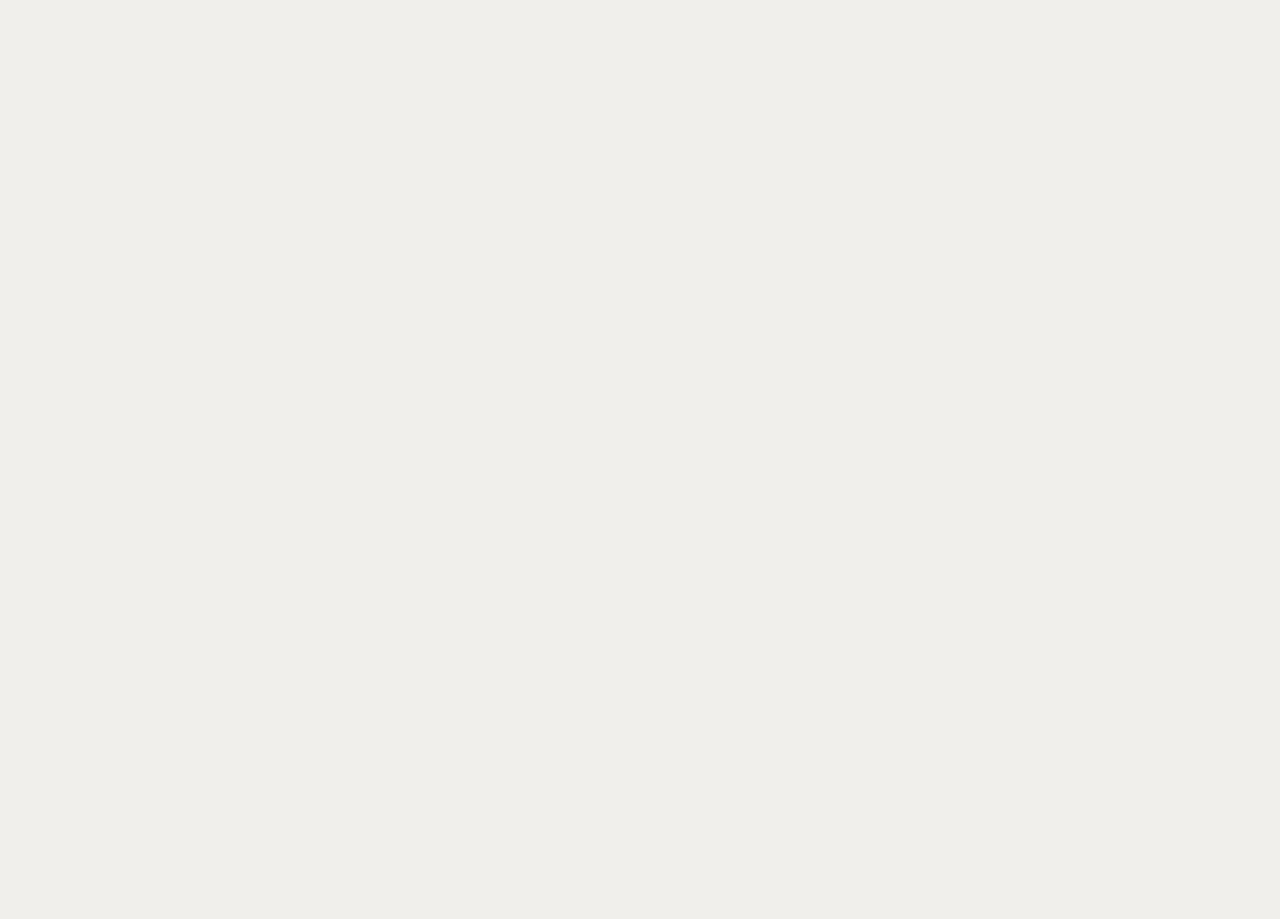
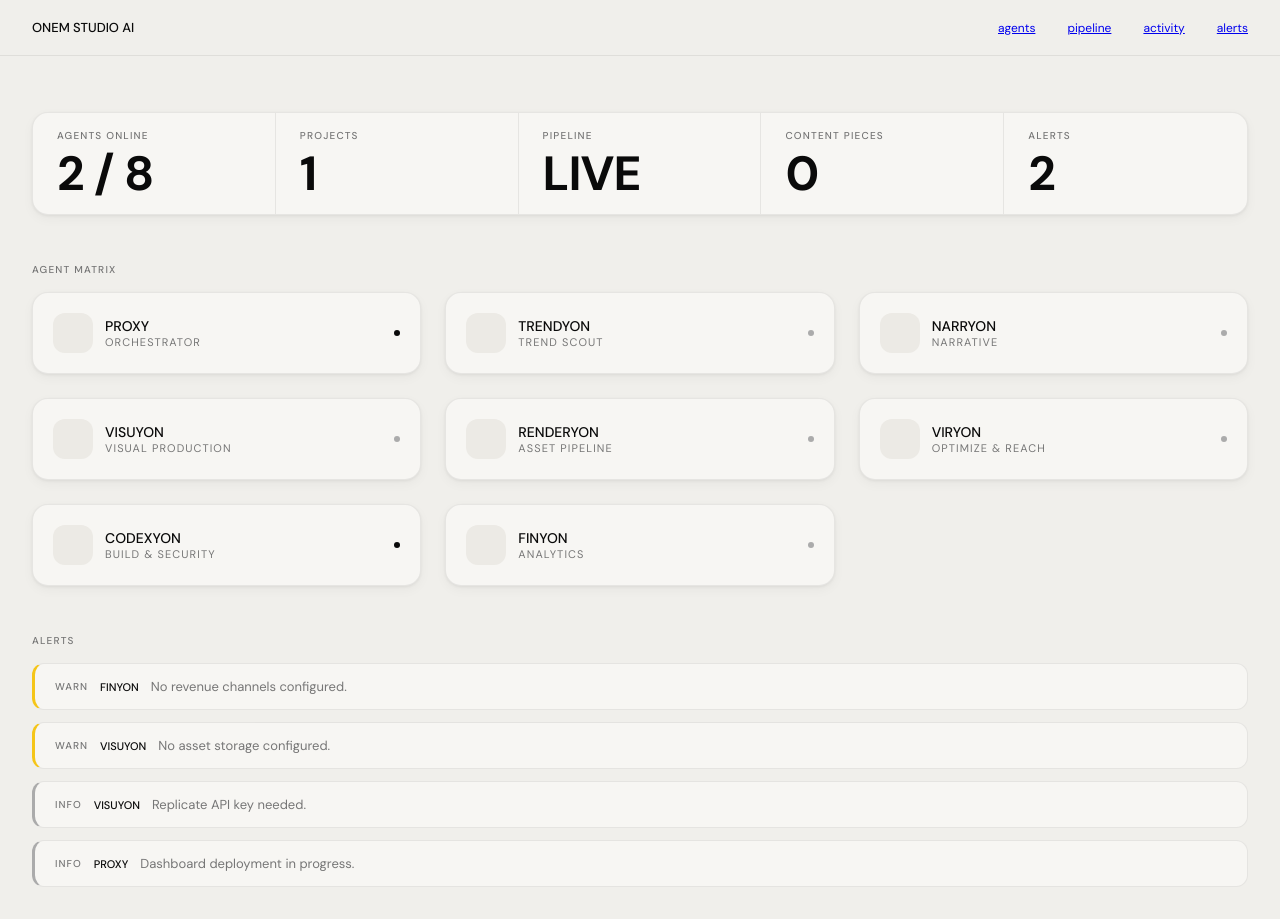
Before and after one commit to proxy42bot/onem-studio-ai, a Next.js app: page / in a window 1280 px wide. Before the commit this address had no page. Before the commit the page ends 800 px from the top, so only its background shows below. Built offline with nearby package versions, Linux system fonts and the light colour scheme.

Commit message:
feat: dashboard page — full restyle with token system, stats bar, agent grid, alerts

```diff
--- a/app/page.tsx
+++ b/app/page.tsx
@@ -1,6 +1,130 @@
-// dashboard-v2.1 — redirects root to /dashboard
-import { redirect } from 'next/navigation'
+// dashboard-v2.1 — ONEM STUDIO AI main dashboard
+export default function Dashboard() {
+  return (
+    <div style={{maxWidth:'1280px', margin:'0 auto', padding:'32px'}}>
 
-export default function Page() {
-  redirect('/dashboard')
+      {/* NAV */}
+      <nav style={{
+        position:'fixed', top:0, left:0, right:0, height:'56px',
+        background:'var(--color-bg)', borderBottom:'1px solid var(--color-border)',
+        display:'flex', alignItems:'center', justifyContent:'space-between',
+        padding:'0 32px', zIndex:100
+      }}>
+        <span style={{fontSize:'13px', fontWeight:500}}>ONEM STUDIO AI</span>
+        <div style={{display:'flex', gap:'32px', fontSize:'12px'}}>
+          <a href="#agents">agents</a>
+          <a href="#pipeline">pipeline</a>
+          <a href="#activity">activity</a>
+          <a href="#alerts">alerts</a>
+        </div>
+      </nav>
+
+      <div style={{marginTop:'80px', display:'flex', flexDirection:'column', gap:'48px'}}>
+
+        {/* STATS BAR */}
+        <div className="card" style={{
+          display:'grid', gridTemplateColumns:'repeat(5,1fr)', padding:0, overflow:'hidden'
+        }}>
+          {[
+            {label:'AGENTS ONLINE', value:'2 / 8'},
+            {label:'PROJECTS',      value:'1'},
+            {label:'PIPELINE',      value:'LIVE'},
+            {label:'CONTENT PIECES',value:'0'},
+            {label:'ALERTS',        value:'2'}
+          ].map((stat, i) => (
+            <div key={i} style={{
+              padding:'16px 24px',
+              borderRight: i < 4 ? '1px solid var(--color-border)' : 'none'
+            }}>
+              <div style={{
+                fontSize:'10px', fontWeight:500, letterSpacing:'0.12em',
+                color:'var(--color-text-2)', marginBottom:'8px'
+              }}>{stat.label}</div>
+              <div style={{
+                fontSize:'48px', fontWeight:700, letterSpacing:'-0.02em',
+                color:'var(--color-text)', lineHeight:1
+              }}>{stat.value}</div>
+            </div>
+          ))}
+        </div>
+
+        {/* AGENT GRID */}
+        <div id="agents">
+          <div style={{
+            fontSize:'10px', fontWeight:500, letterSpacing:'0.12em',
+            color:'var(--color-text-2)', marginBottom:'16px'
+          }}>AGENT MATRIX</div>
+          <div style={{
+            display:'grid', gridTemplateColumns:'repeat(3,1fr)', gap:'24px'
+          }}>
+            {[
+              {name:'PROXY',    role:'Orchestrator',     status:'active'},
+              {name:'TRENDYON', role:'Trend Scout',       status:'idle'},
+              {name:'NARRYON',  role:'Narrative',         status:'idle'},
+              {name:'VISUYON',  role:'Visual Production', status:'idle'},
+              {name:'RENDERYON',role:'Asset Pipeline',    status:'idle'},
+              {name:'VIRYON',   role:'Optimize & Reach',  status:'idle'},
+              {name:'CODEXYON', role:'Build & Security',  status:'active'},
+              {name:'FINYON',   role:'Analytics',         status:'idle'}
+            ].map((agent, i) => (
+              <div key={i} className="card" style={{display:'flex', alignItems:'center', gap:'12px'}}>
+                <div style={{
+                  width:'40px', height:'40px', borderRadius:'12px',
+                  background:'var(--color-surface-2)', flexShrink:0
+                }}/>
+                <div style={{flex:1}}>
+                  <div style={{fontSize:'14px', fontWeight:500}}>{agent.name}</div>
+                  <div style={{
+                    fontSize:'11px', letterSpacing:'0.1em',
+                    color:'var(--color-text-2)', textTransform:'uppercase'
+                  }}>{agent.role}</div>
+                </div>
+                <div style={{
+                  width:'6px', height:'6px', borderRadius:'50%',
+                  background: agent.status === 'active' ? '#0A0A0A' : '#ABABAB'
+                }}/>
+              </div>
+            ))}
+          </div>
+        </div>
+
+        {/* ALERTS */}
+        <div id="alerts">
+          <div style={{
+            fontSize:'10px', fontWeight:500, letterSpacing:'0.12em',
+            color:'var(--color-text-2)', marginBottom:'16px'
+          }}>ALERTS</div>
+          <div style={{display:'flex', flexDirection:'column', gap:'12px'}}>
+            {[
+              {type:'WARN', agent:'FINYON',   msg:'No revenue channels configured.'},
+              {type:'WARN', agent:'VISUYON',  msg:'No asset storage configured.'},
+              {type:'INFO', agent:'VISUYON',  msg:'Replicate API key needed.'},
+              {type:'INFO', agent:'PROXY',    msg:'Dashboard deployment in progress.'}
+            ].map((alert, i) => (
+              <div key={i} style={{
+                background:'var(--color-surface)',
+                borderRadius:'var(--radius-alert)',
+                border:'1px solid var(--color-border)',
+                borderLeft:`3px solid ${alert.type === 'WARN' ? '#F5C518' : '#ABABAB'}`,
+                padding:'14px 20px',
+                display:'flex', gap:'12px', alignItems:'center'
+              }}>
+                <span style={{
+                  fontSize:'10px', fontWeight:500, letterSpacing:'0.1em',
+                  color:'var(--color-text-2)'
+                }}>{alert.type}</span>
+                <span style={{fontSize:'11px', fontWeight:500}}>
+                  {alert.agent}
+                </span>
+                <span style={{fontSize:'13px', color:'var(--color-text-2)'}}>
+                  {alert.msg}
+                </span>
+              </div>
+            ))}
+          </div>
+        </div>
+
+      </div>
+    </div>
+  )
 }
```
